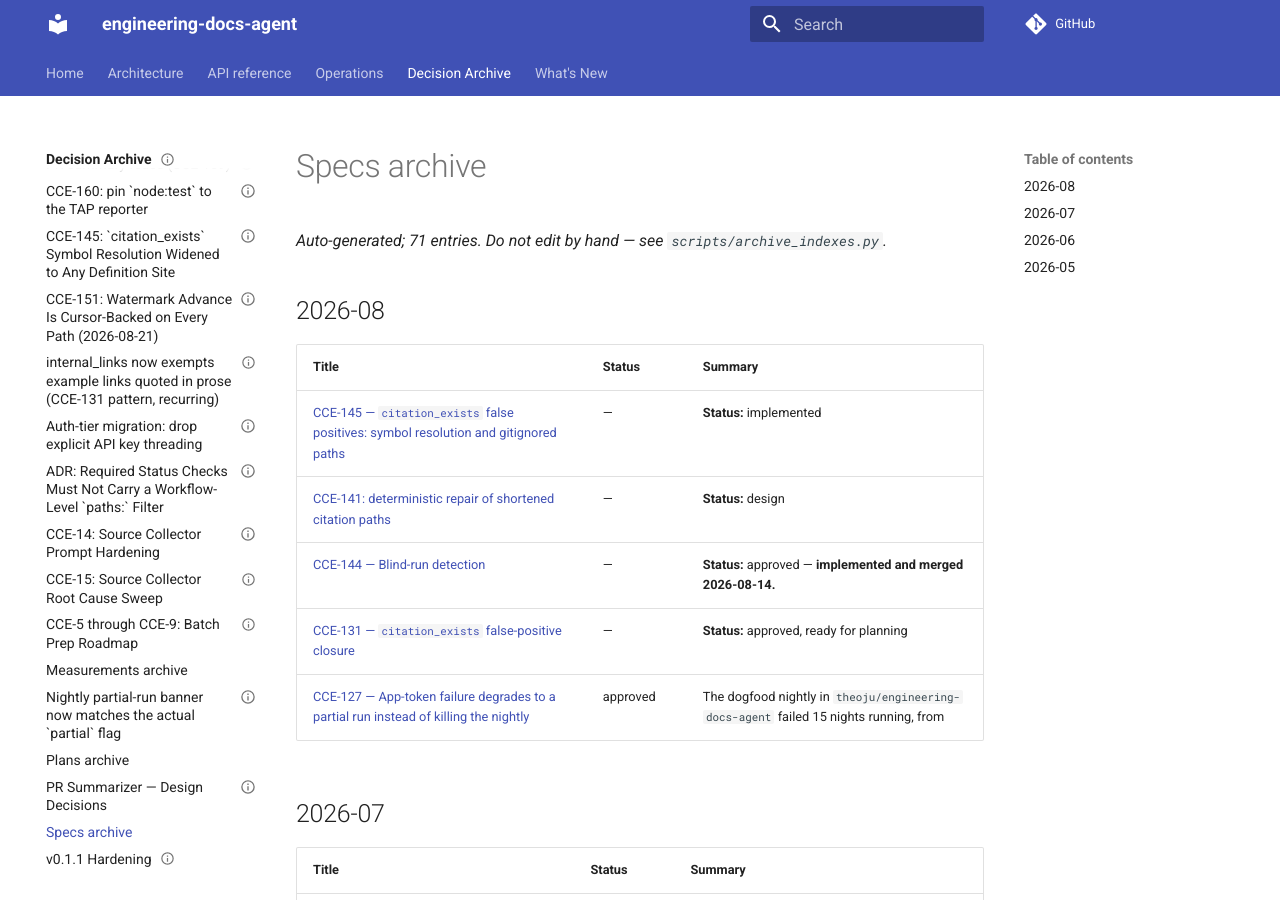
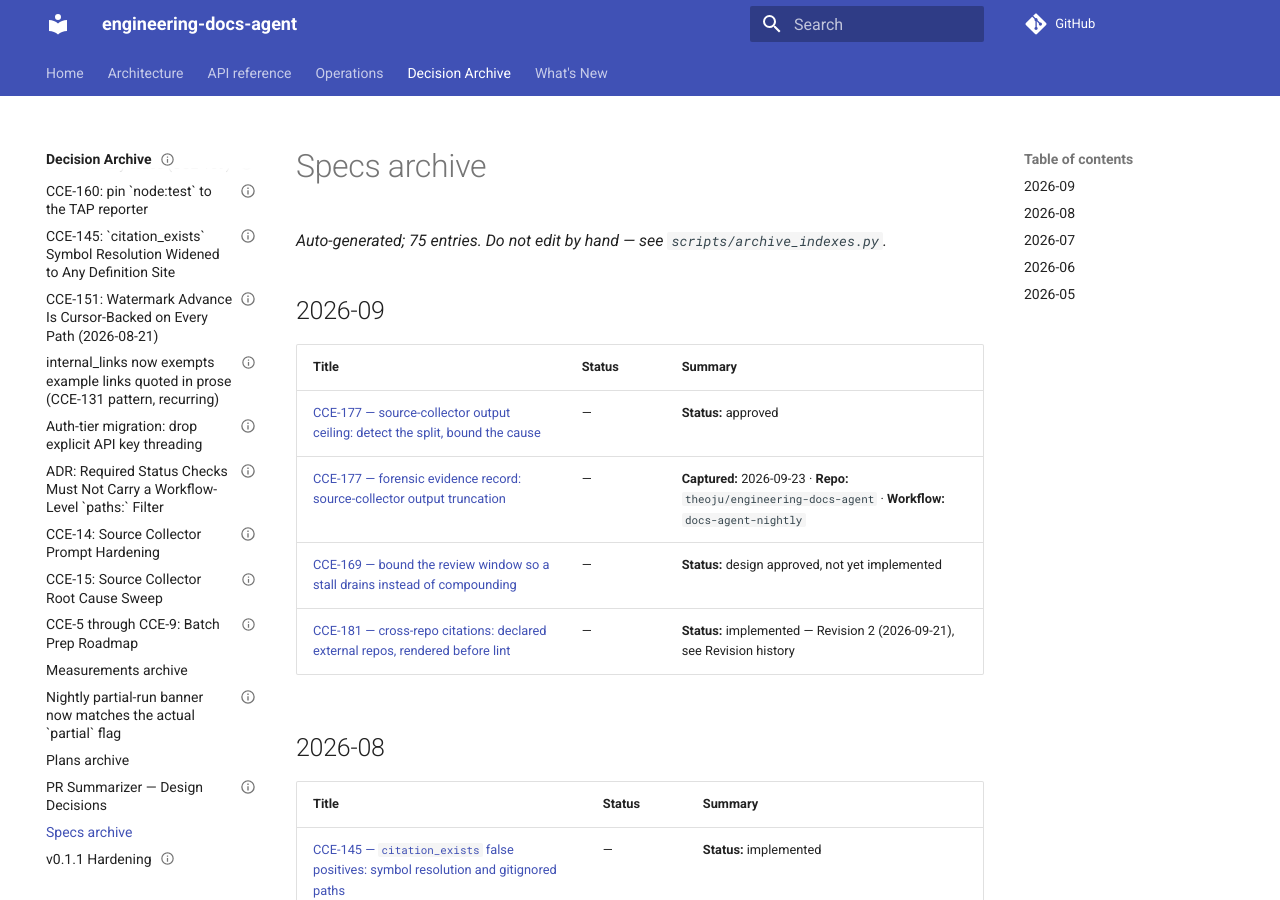
Before and after one commit to theoju/engineering-docs-agent, an MkDocs documentation site: the page built from docs/site-src/archive/specs.md, in a window 1280 px wide and 900 px high. Built offline with MkDocs 1.6.1 and Material for MkDocs 9.7.7, drawn with Linux system fonts in a browser that asks for light colours; comment, search, counter and statistics services are not loaded.

Commit message:
docs(agent): run 2026-09-25T01:03:22.187823+00:00 (partial)

```diff
--- a/docs/site-src/archive/specs.md
+++ b/docs/site-src/archive/specs.md
@@ -1,6 +1,15 @@
 # Specs archive
 
-_Auto-generated; 71 entries. Do not edit by hand — see `scripts/archive_indexes.py`._
+_Auto-generated; 75 entries. Do not edit by hand — see `scripts/archive_indexes.py`._
+
+## 2026-09
+
+| Title | Status | Summary |
+|---|---|---|
+| [CCE-177 — source-collector output ceiling: detect the split, bound the cause](https://github.com/theoju/engineering-docs-agent/blob/main/docs/superpowers/specs/2026-09-23-cce177-source-collector-output-ceiling-design.md) | — | **Status:** approved |
+| [CCE-177 — forensic evidence record: source-collector output truncation](https://github.com/theoju/engineering-docs-agent/blob/main/docs/superpowers/specs/2026-09-23-cce177-evidence.md) | — | **Captured:** 2026-09-23 · **Repo:** `theoju/engineering-docs-agent` · **Workflow:** `docs-agent-nightly` |
+| [CCE-169 — bound the review window so a stall drains instead of compounding](https://github.com/theoju/engineering-docs-agent/blob/main/docs/superpowers/specs/2026-09-23-cce169-window-cap-design.md) | — | **Status:** design approved, not yet implemented |
+| [CCE-181 — cross-repo citations: declared external repos, rendered before lint](https://github.com/theoju/engineering-docs-agent/blob/main/docs/superpowers/specs/2026-09-21-cce181-cross-repo-citations-design.md) | — | **Status:** implemented — Revision 2 (2026-09-21), see Revision history |
 
 ## 2026-08
 
```
Also changed, not shown: docs/site-src/api/index.md (+1 -1 lines), docs/site-src/archive/index.md (+2 -2 lines), docs/site-src/archive/plans.md (+8 -1 lines), docs/site-src/.doc-source-map.json.
